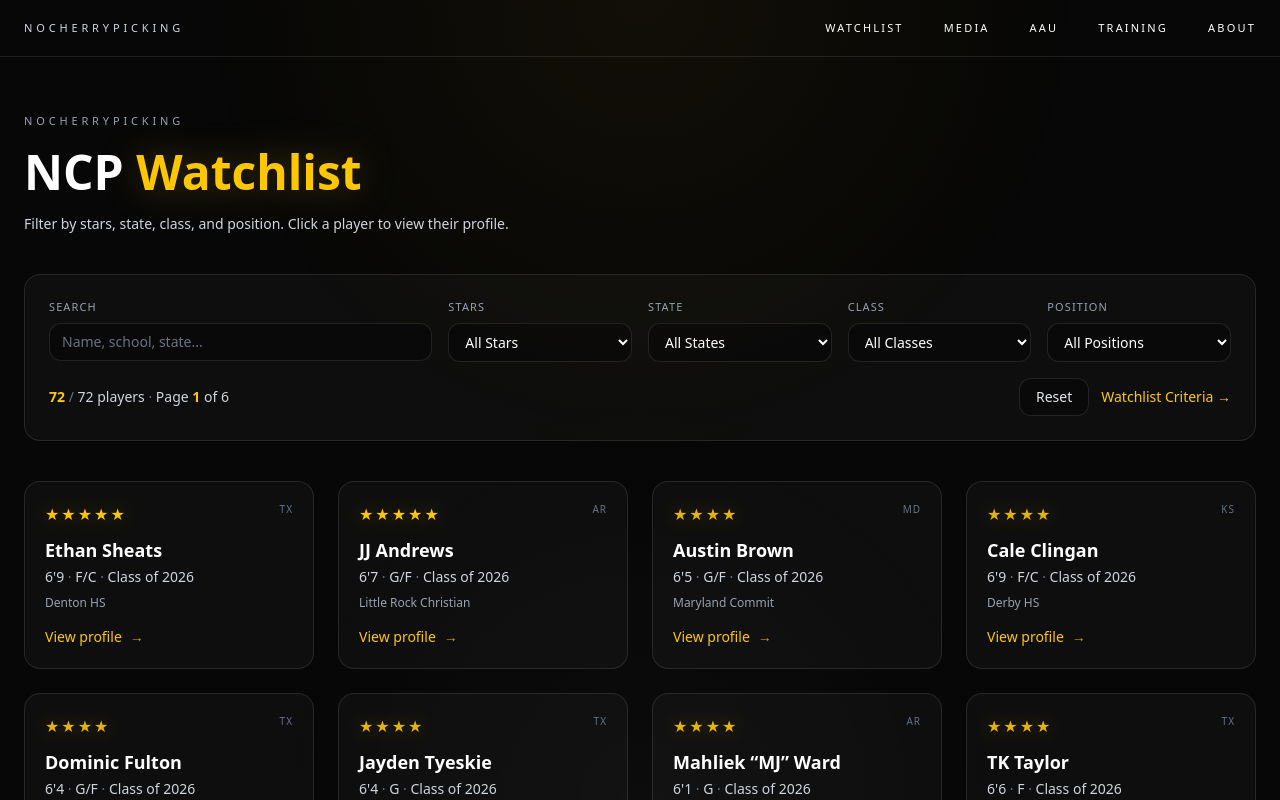
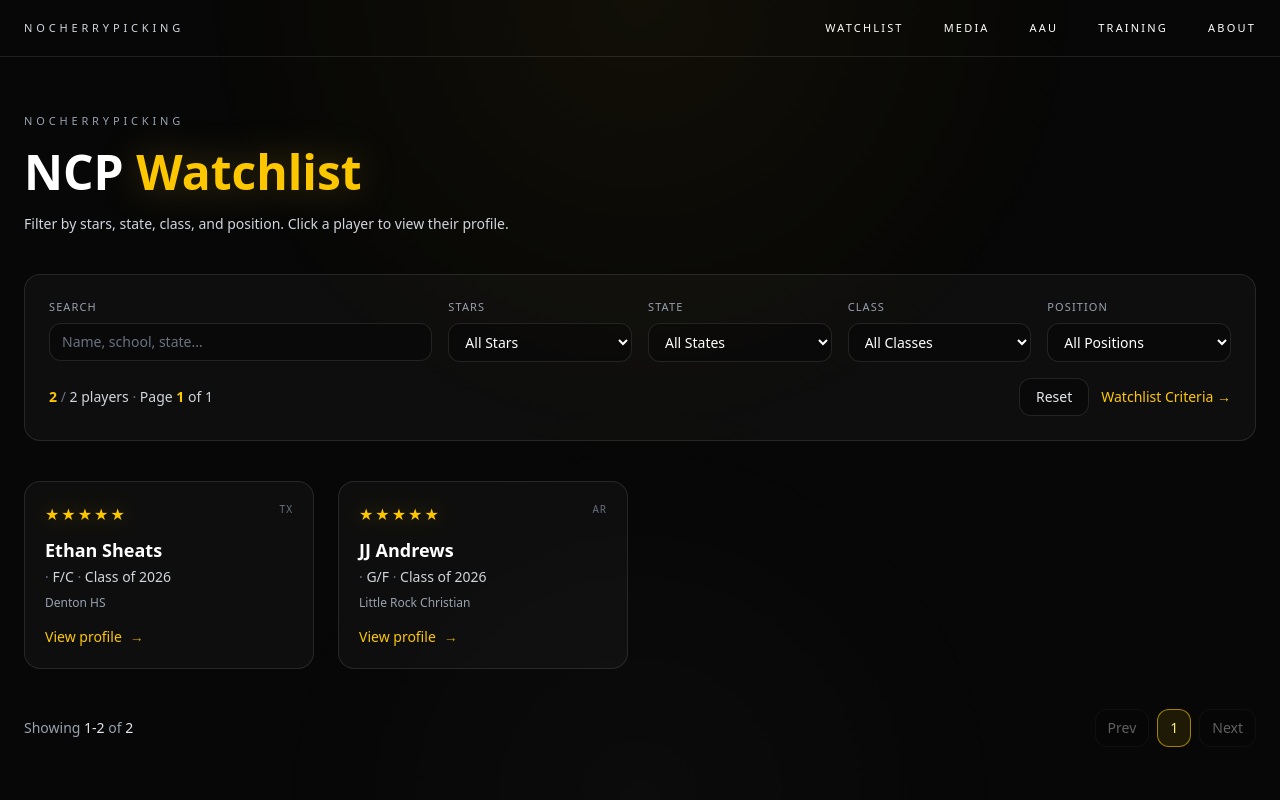
Before and after one commit to nocherrypicking-ra/ncphoops, a Next.js app: page /watchlist in a window 1280 px wide. Shown: the top 800 px of the page. Built offline with nearby package versions, Linux system fonts and the light colour scheme.

Commit message:
Update page.tsx

```diff
--- a/app/watchlist/page.tsx
+++ b/app/watchlist/page.tsx
@@ -1,6 +1,7 @@
+import { players } from "../../data/players"
 import WatchlistClient from "./WatchlistClient";
 import { watchlist } from "./_data/watchlist";
 
 export default function WatchlistPage() {
-  return <WatchlistClient data={watchlist} />;
+return <WatchlistClient data={players} />;
 }
```
